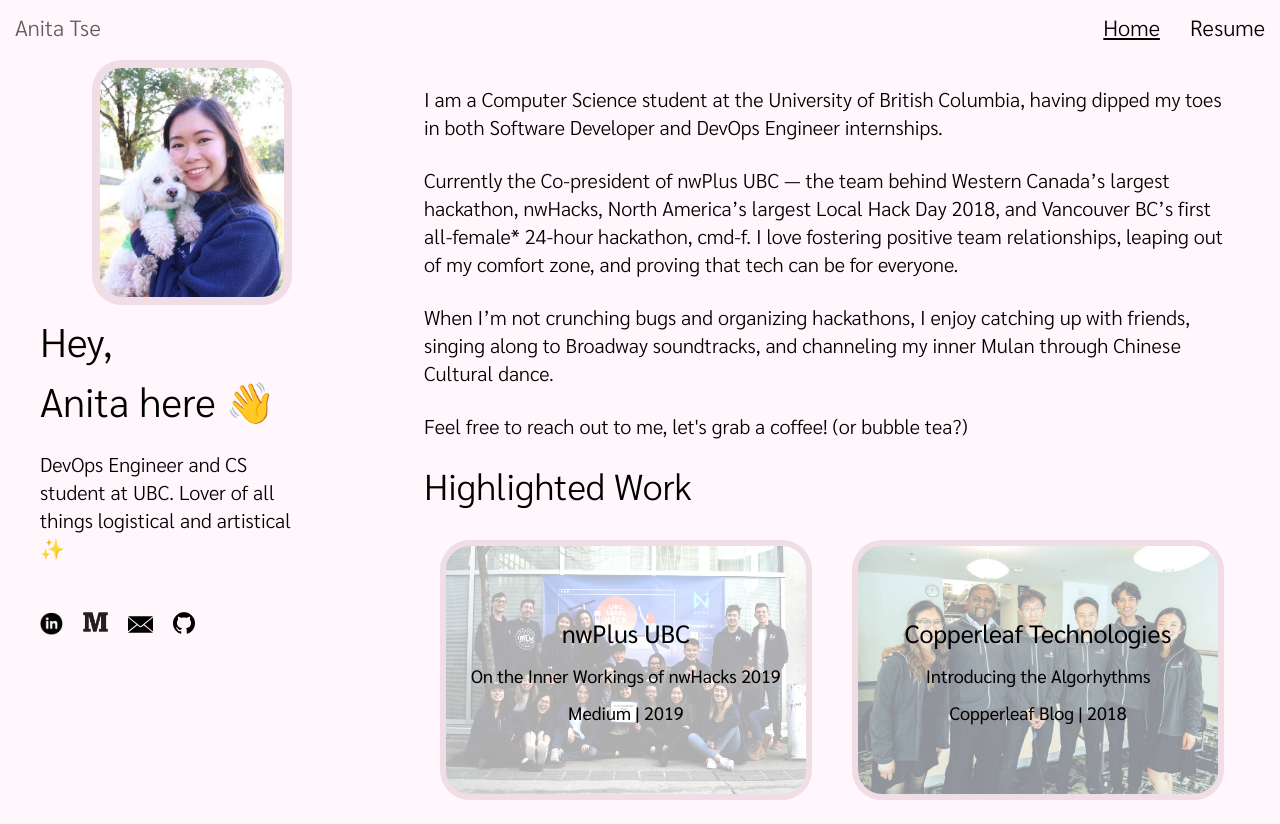
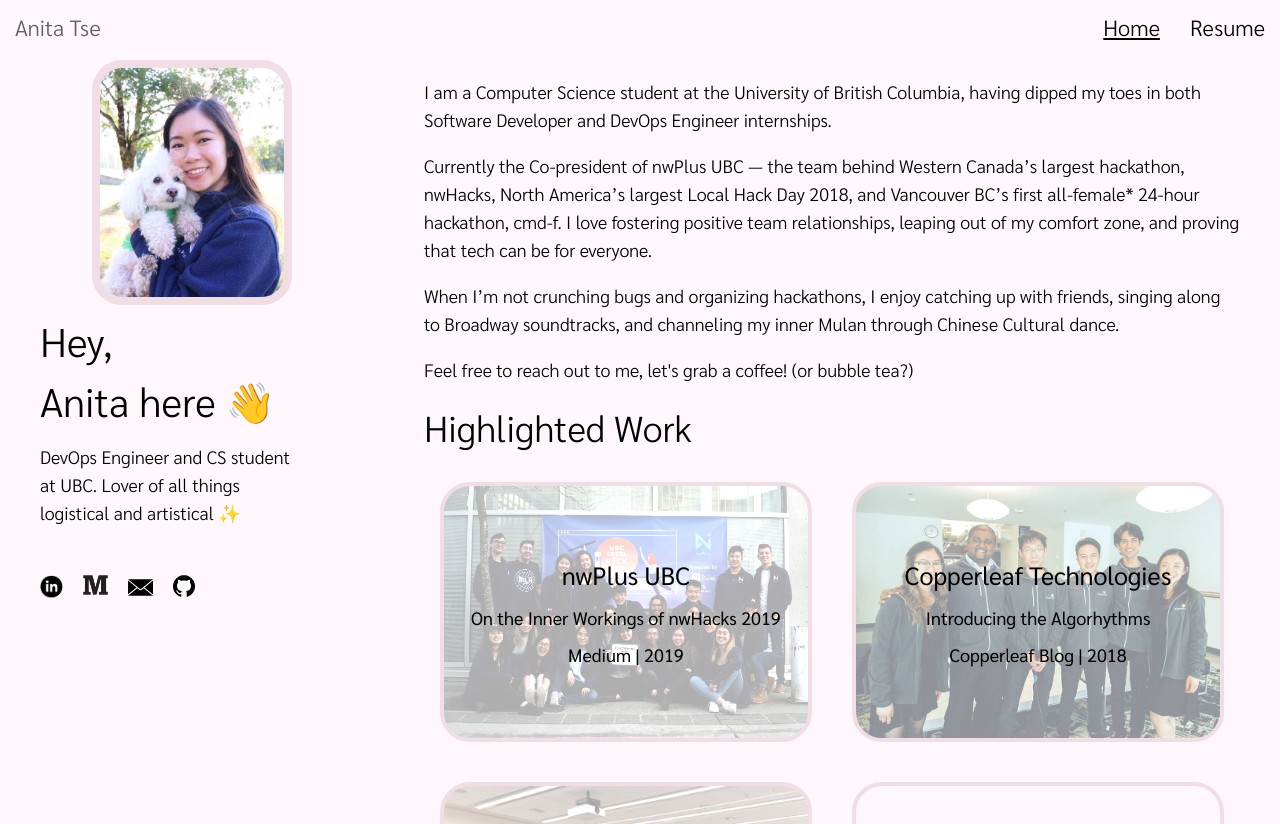
Before and after one commit to anitatse/anitatse.github.io, a plain HTML site: page index.html in a window 1280 px wide. Shown: the top 824 px of the page. Drawn offline with nearby package versions, Linux system fonts and the light colour scheme.

Commit message:
default zoom

```diff
--- a/css/card.css
+++ b/css/card.css
@@ -36,7 +36,7 @@
    height: 260px;
    margin: 20px;
    border-radius: 30px;
-   border: 6px solid #f0dde5;
+   border: 4px solid #f0dde5;
    font-size: 16px;
    transition: all 0.3s ease;
    position: relative;
--- a/css/style.css
+++ b/css/style.css
@@ -24,11 +24,10 @@
 }
 
 .paragraph {
-  font-size: 20px;
+  font-size: 18px;
   line-height: 28px;
   font-family: 'Sarabun', sans-serif;
   font-weight: 300;
-  padding-top: 5px;
   padding-left: 40px;
   padding-right: 40px;
   max-width: 950px
--- a/index.html
+++ b/index.html
@@ -2,6 +2,7 @@
 <head>
   <title>Anita Tse</title>
   <link rel="icon" href="images/icon.png">
+  <meta name="viewport" content="width=device-width, initial-scale=1" />
   <link rel="stylesheet" href="https://www.w3schools.com/w3css/4/w3.css">
   <link href="https://fonts.googleapis.com/css?family=Sarabun:300,400&display=swap" rel="stylesheet">
   <link rel="stylesheet" href="css/style.css">
@@ -9,7 +10,6 @@
   <link rel="stylesheet" href="css/navbar.css">
   <link rel="stylesheet" href="css/icon.css">
 </head>
-
 
 <body>
 
@@ -26,6 +26,7 @@
       <h1 class="header">Hey,</h1>
       <h1 class="header">Anita here 👋</h1>
       <p class="paragraph" id="left-paragraph">DevOps Engineer and CS student at UBC. Lover of all things logistical and artistical ✨</p>
+
 
       <div class="icon-row">
         <a href="https://www.linkedin.com/in/anita-tse/">
@@ -54,24 +55,24 @@
       <div class="nav"><a class="active" href="index.html">Home</a></div>
     </div>
 
-    <a name="home"></a>
     <div class="space"></div>
+
     <!-- Description at the top of right panel -->
     <p class="paragraph">
       I am a Computer Science student at the University of British Columbia, having dipped my toes in both Software Developer and DevOps Engineer internships.
     </p>
     <p class="paragraph">
       Currently the Co-president of nwPlus UBC — the team behind Western Canada’s largest hackathon, nwHacks, North America’s largest Local Hack Day 2018, and Vancouver BC’s first all-female* 24-hour hackathon, cmd-f.
-<!-- </p> -->
-<!-- <p class="paragraph"> -->
       I love fostering positive team relationships, leaping out of my comfort zone, and proving that tech can be for everyone.
     </p>
     <p class="paragraph">
       When I’m not crunching bugs and organizing hackathons, I enjoy catching up with friends, singing along to Broadway soundtracks, and channeling my inner Mulan through Chinese Cultural dance.
     </p>
-    </p>
     <p class="paragraph">
       Feel free to reach out to me, let's grab a coffee! (or bubble tea?)
+    </p>
+
+
       <!-- CARDS -->
       <a name="cards"></a>
       <h1 class="header" id="header2">Highlighted Work</h1>
@@ -94,19 +95,22 @@
       </div>
 
       <div class="row">
+
          <div class="card" id="card-3">
                <p class="title">Insight UBC</p>
                <p class="subtitle">Term project</p>
                <p class="subtitle">Javascript | Typescript | HTML | CSS</p>
                <p class="text">Web app to query classroom and course metadata from the UBC Learning spaces website.</p>
          </div>
+
          <div class="card">
                <p class="title">Project 4</p>
                <p class="text">hidden text</p>
          </div>
+
       </div>
 
-      <!-- end cards here -->
+      <!-- end cards here + footer -->
       <div class="space"></div>
       <div class="paragraph" id="footer">© Anita Tse 2019</div>
   </div>
```
Also changed, not shown: resume.html (+1 -1 lines). Lines whose indentation alone changed are shown as unchanged.
